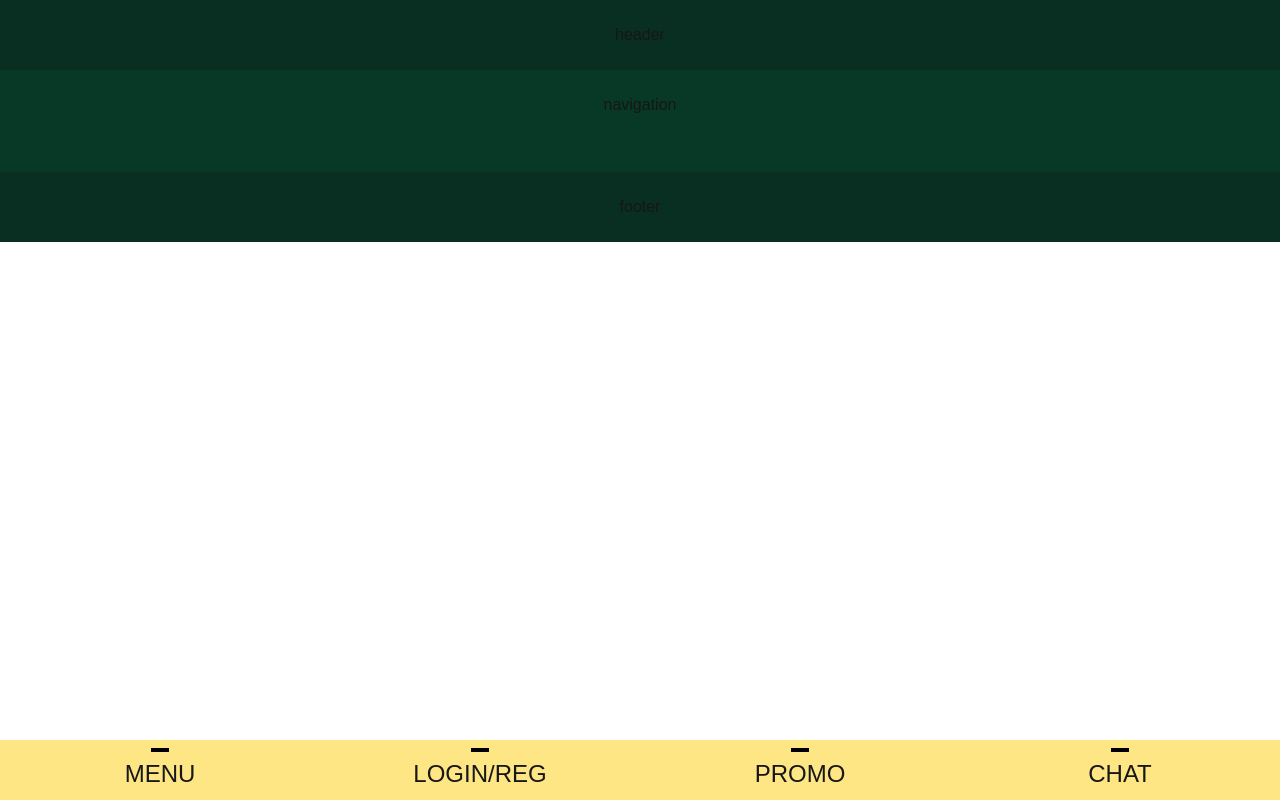
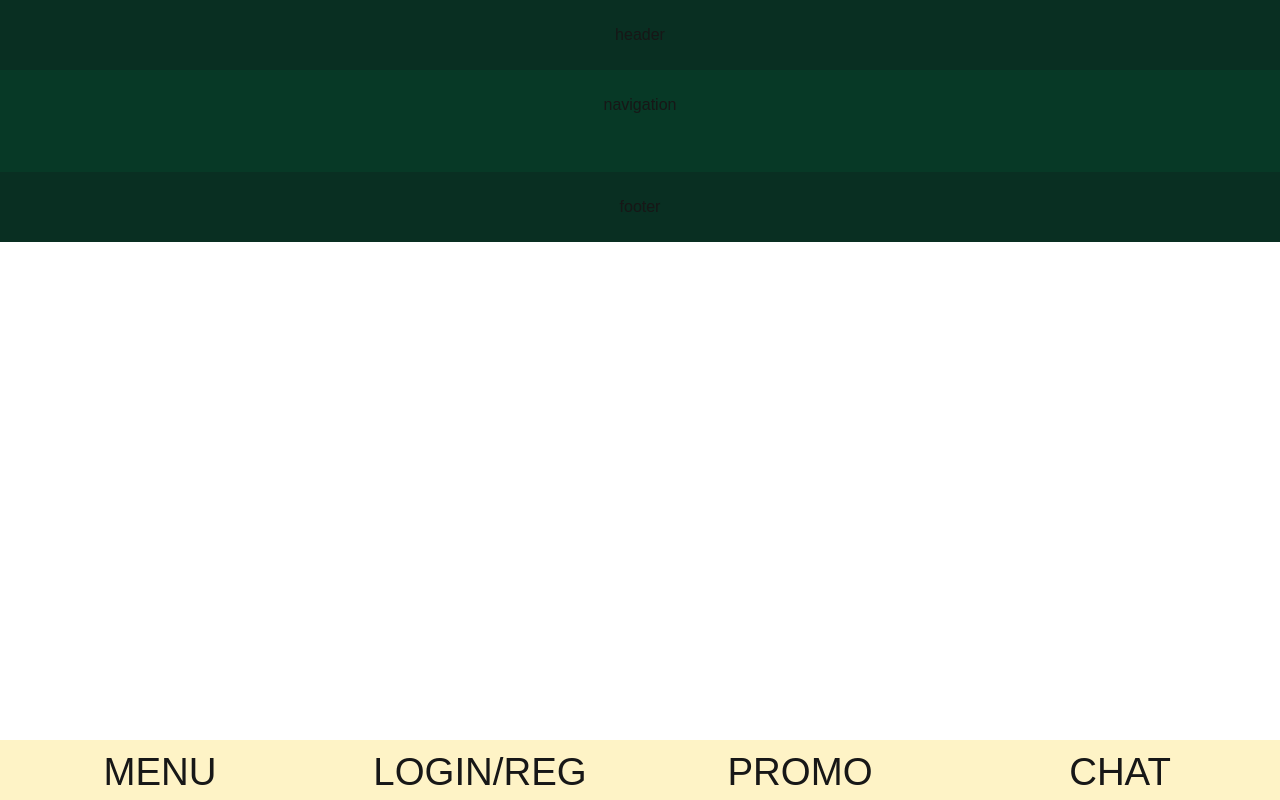
Before and after one commit to fgh64hfhk/next-pages, a Next.js app: page /menu in a window 1280 px wide. Built offline with nearby package versions, Linux system fonts and the light colour scheme.

Commit message:
分頁頁面滾動以及手機選單寬度

```diff
--- a/pages/menu/index.js
+++ b/pages/menu/index.js
@@ -10,19 +10,16 @@
   ];
   return (
     <div className="w-screen h-[60px] fixed left-0 bottom-0 flex items-center z-[50] bg-amber-100">
-      <div className="w-full h-full flex text-[24px]">
+      <div className="w-full h-full flex justify-between items-center">
         {items.map((item, idx) => (
-          <div key={item.id} className="flex-1 h-full bg-amber-200">
-            <button
-              className={clsx("w-full h-full flex items-center justify-center")}
-              onClick={() => console.log("clicked", item.id)}
-            >
-              <div className={clsx("flex flex-col items-center gap-1")}>
-                <div className="w-[18px] h-[4px] bg-black" />
-                <div>{item.label}</div>
-              </div>
-            </button>
-          </div>
+          <button
+            key={item.id}
+            className="w-[25%] h-full flex flex-col justify-center items-center gap-1"
+            onClick={() => console.log("clicked", item.id)}
+          >
+            <div className="w-[5vw] h-[0.5vw] bg-black" />
+            <div className="text-[3vw]">{item.label}</div>
+          </button>
         ))}
       </div>
     </div>
--- a/pages/pagination/index.js
+++ b/pages/pagination/index.js
@@ -1,6 +1,6 @@
 import QQLayout from "@/layouts/QQLayout";
 import Pagination from "./pagination";
-import { useState } from "react";
+import { useEffect, useRef, useState } from "react";
 import Image from "next/image";
 
 export default function Index() {
@@ -8,6 +8,30 @@
     currentPage: 1,
     totalPages: 10,
   });
+  const scrollRef = useRef();
+  const currentPageRef = useRef(1);
+
+  useEffect(() => {
+    if (!scrollRef.current || !currentPageRef.current) return;
+
+    const s = scrollRef.current;
+    const prevPage = currentPageRef.current;
+    const newPage = pageData.currentPage;
+
+    if (prevPage !== newPage) {
+      console.log("useEffect triggered", prevPage, "→", newPage);
+
+      const num = newPage - prevPage;
+
+      s.scrollTo({
+        left: s.scrollLeft + num * s.clientWidth,
+        behavior: "smooth",
+      });
+
+      currentPageRef.current = newPage;
+    }
+  }, [pageData.currentPage]);
+
   return (
     <div className="w-full flex flex-col gap-y-4 bg-[#073926]">
       <h1 className="text-2xl text-white font-bold">Pagination</h1>
@@ -22,15 +46,21 @@
             unoptimized
           />
         </div>
-        <div className="w-[70%] flex">
-          {Array.from({length: 5}).map((_,idx) => (
-            <div key={idx} className=""></div>
+        <div ref={scrollRef} className="w-[70%] flex overflow-x-scroll">
+          {Array.from({ length: 10 }).map((_, idx_outer) => (
+            <div key={idx_outer} className="w-full shrink-0">
+              <div className="w-full h-full flex flex-wrap gap-2.5">
+                {Array.from({ length: 10 }).map((_, idx_inner) => (
+                  <div
+                    key={idx_inner}
+                    className="w-[calc((100%-4*10px)/5)] aspect-square relative bg-amber-100"
+                  >
+                    {idx_outer * 10 + (idx_inner + 1)}
+                  </div>
+                ))}
+              </div>
+            </div>
           ))}
-          <div className="w-full flex flex-wrap gap-4">
-            {Array.from({ length: 10 }).map((_, idx) => (
-              <div key={idx} className="w-[calc((100%-4*16px)/5)] aspect-square relative bg-amber-100">{idx}</div>
-            ))}
-          </div>
         </div>
       </div>
       <Pagination
--- a/styles/globals.css
+++ b/styles/globals.css
@@ -52,3 +52,8 @@
 .hidden-scrollbar::-webkit-scrollbar {
   display: none;
 }
+
+.scale-container {
+  container-type: inline-size;
+  container-name: fontContainer;
+}
```
